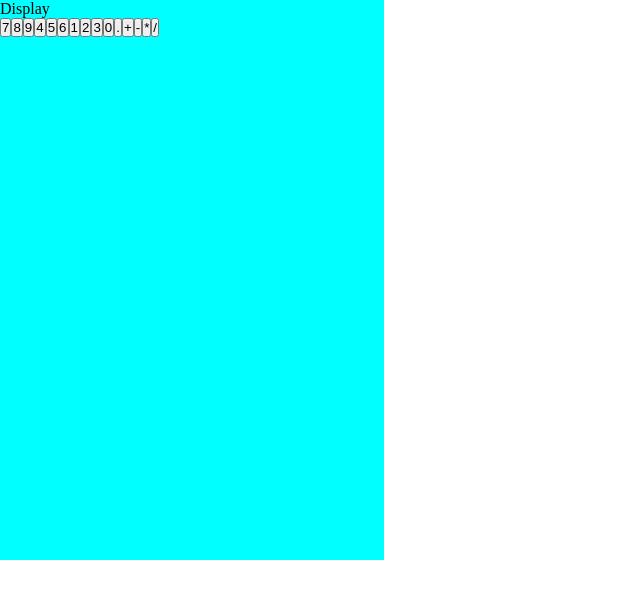
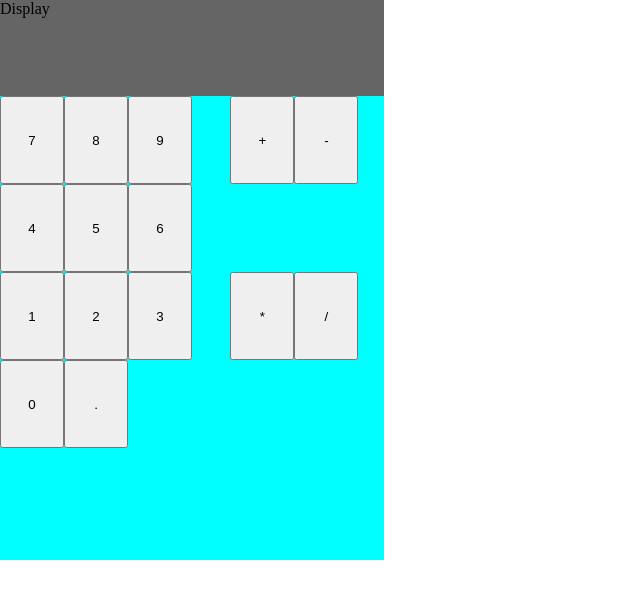
Before and after one commit to dencioras1/odin-calculator, a plain HTML site: page index.html in a window 1280 px wide. Shown: the whole page, without its empty margins (0-640 px from the left). Drawn offline with Linux system fonts and the light colour scheme.

Commit message:
More CSS styling; Working on dynamic resizing.

```diff
--- a/styles.css
+++ b/styles.css
@@ -4,12 +4,14 @@
 }
 
 .display {
-
+    background-color: rgb(101, 101, 101);
+    height: 12vh;
 }
 
 .ui {
     display: flex;
     flex-direction: row;
+    justify-content: space-between;
 }
 
 .calculator-container {
@@ -22,14 +24,21 @@
 
 .digits-container {
     display: flex;
+    flex-direction: row;
+    flex-wrap: wrap;
+    width: 16vw;
 }
 
 .operators-container {
     display: flex;
+    flex-direction: row;
+    flex-wrap: wrap;
+    width: 12vw;
 }
 
 button {
-
+    width: 5vw;
+    height: 11vh;
 }
 
 .digit button {
```
